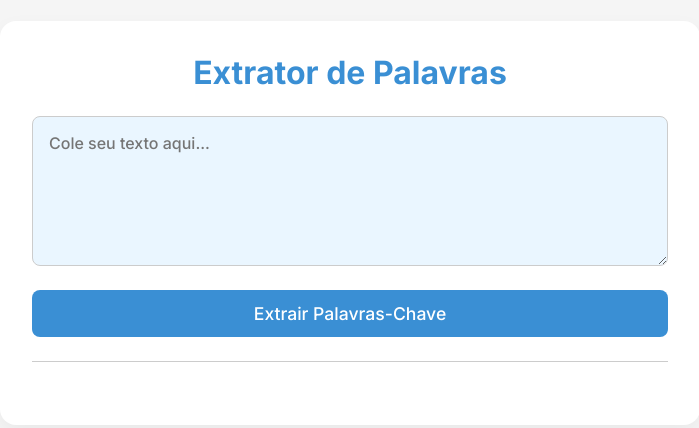
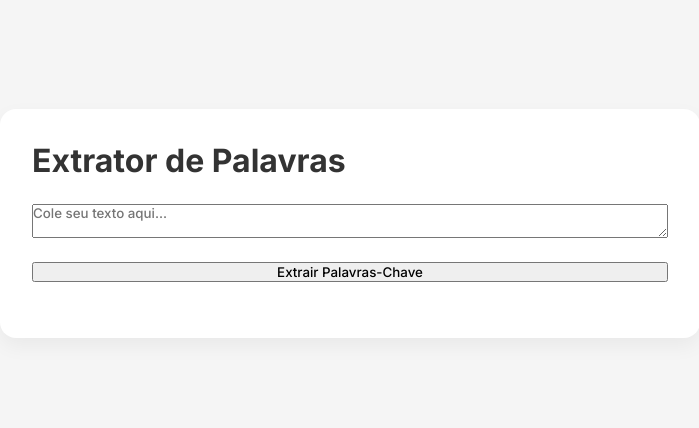
Before and after one commit to frederico0407/Ca-ando-palavras, a plain HTML site: page index.html in a window 1280 px wide. Shown: the part 177-605 px from the top of the page, without its empty margins (290-989 px from the left). Drawn offline with Linux system fonts and the light colour scheme.

Commit message:
Update style.css

```diff
--- a/style.css
+++ b/style.css
@@ -37,46 +37,3 @@ body {
   flex-direction: column;
   gap: 1.5rem;
 }
-
-h1 {
-  color: var(--azul);
-  text-align: center;
-  font-size: 2rem;
-}
-
-textarea {
-  width: 100%;
-  height: 150px;
-  padding: 1rem;
-  border: 1px solid var(--cinza);
-  border-radius: 0.5rem;
-  resize: vertical;
-  font-size: 1rem;
-  background-color: var(--azul-claro);
-  color: var(--texto);
-}
-
-button {
-  background-color: var(--azul);
-  color: #fff;
-  border: none;
-  padding: 0.8rem;
-  font-size: 1.1rem;
-  font-weight: 500;
-  border-radius: 0.5rem;
-  cursor: pointer;
-  transition: background-color 0.3s ease;
-}
-
-button:hover {
-  background-color: #2f7cbe;
-}
-
-#resultado-palavrachave {
-  border-top: 1px solid var(--cinza);
-  padding-top: 1rem;
-  font-size: 1.1rem;
-  color: var(--azul);
-  min-height: 2rem;
-  white-space: pre-wrap;
-}
```
